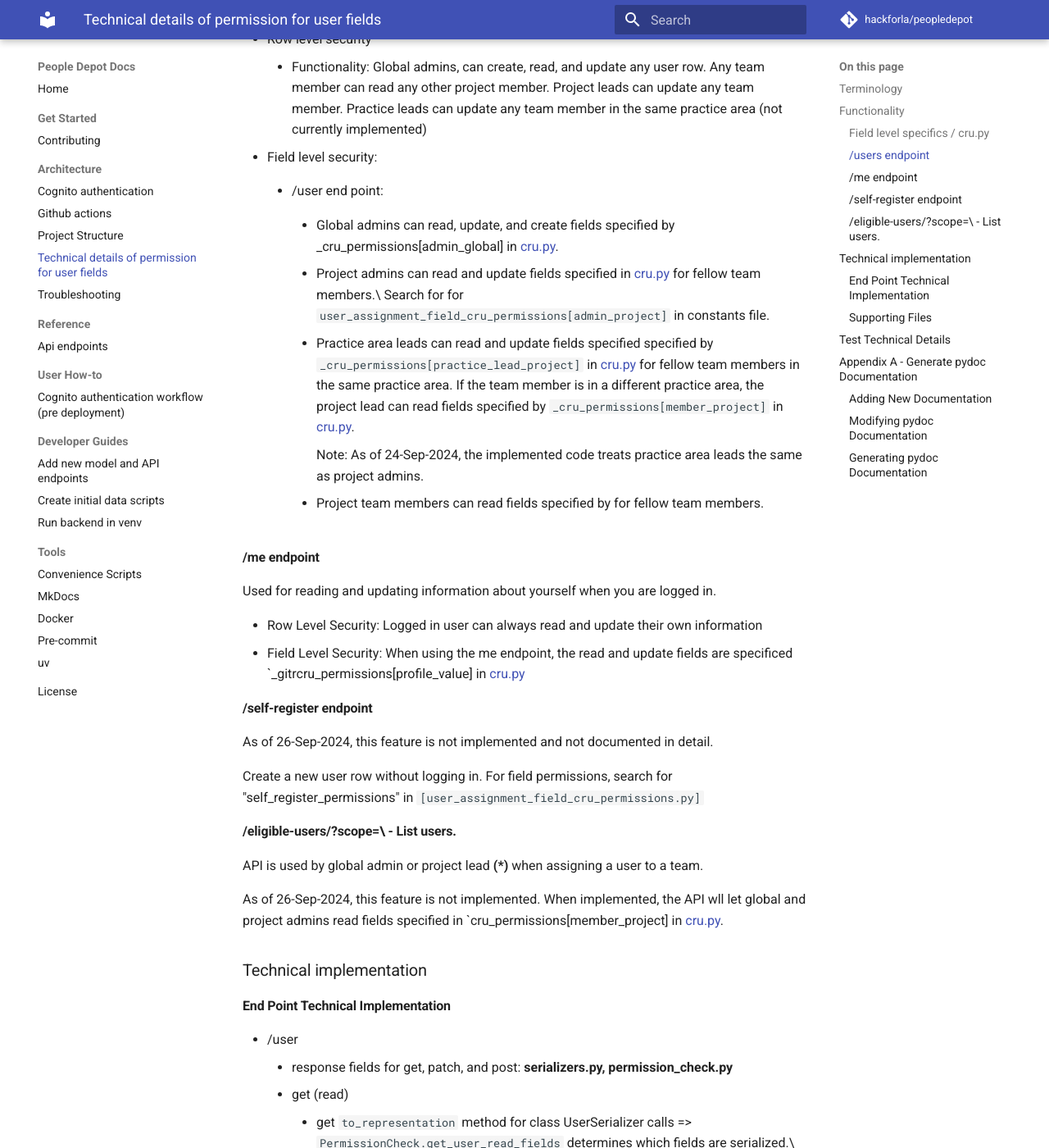
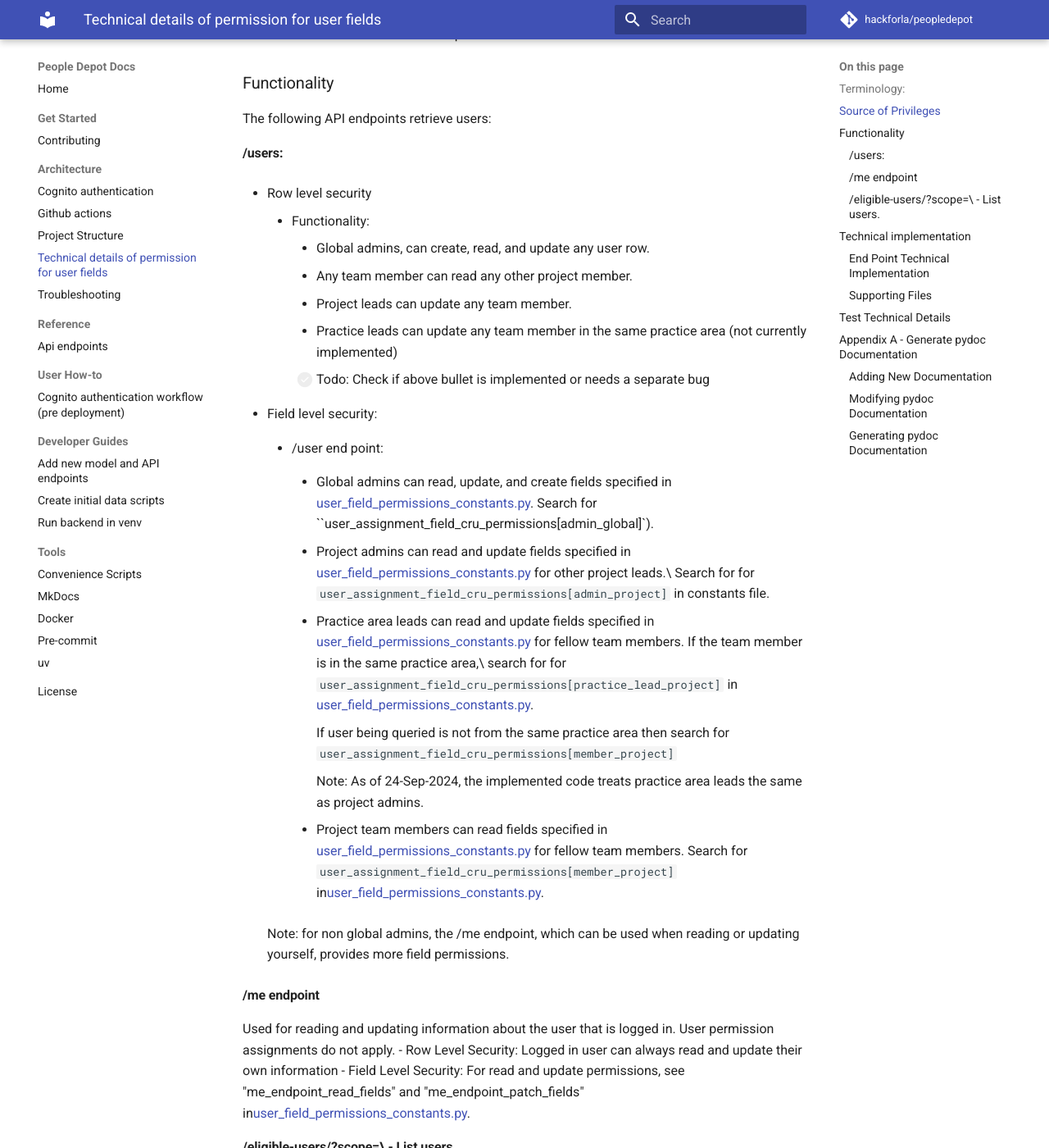
Before and after one commit to hackforla/peopledepot, an MkDocs documentation site: the page built from docs/architecture/technical-details-of-permission-for-user-fields.md, in a window 1280 px wide and 1400 px high, scrolled down 755 px. Shown: the whole window at 82% size. Built offline with MkDocs 1.6.1 and Material for MkDocs 9.7.7, drawn with Linux system fonts in a browser that asks for light colours; comment, search, counter and statistics services are not loaded; some of the changed text lies outside the part shown.

Commit message:
md update

```diff
--- a/docs/architecture/technical-details-of-permission-for-user-fields.md
+++ b/docs/architecture/technical-details-of-permission-for-user-fields.md
@@ -1,4 +1,4 @@
-### Terminology
+### Terminology:
 
 - user row: a user row refers to a row being updated.  Row is redundant but included to
     help distinguish between row and field level security.
@@ -9,66 +9,74 @@
     - patch / update
     - post / create
 
+### Source of Privileges
+
+Field level security specifics are derived from u[user_field_permissions_constants.py](../../app/core/cru_permissions.py).  The file includes several lists that
+you can use to derive different privileges.  Search for these terms
+
+- `user_assignment_field_cru_permissions[profile_value]`
+- `user_assignment_field_cru_permissions[member_project]`
+- `user_assignment_field_cru_permissions[practice_lead_project]`
+- `user_assignment_field_cru_permissions[admin_global]`
+    }
+    fields followed by CRU or a subset of CRU for Create/Read/Update.  Example:
+    first_name:\["RU"\] for a list would indicate that first name is readable and updateable
+    for the list.
+
 ### Functionality
 
-#### Field level specifics / cru.py
+The following API endpoints retrieve users:
 
-The implemented field level security specifics can be derived from [cru.py](../../app/core/cru.py) and should match the requirements.  If requirements change or the requirements
-don't match what is implemented then this file needs to change.
-
-The descriptions of end points below will describe where the specifics are implented in cru.py.
-
-#### /users endpoint
+#### /users:
 
 - Row level security
 
-    - Functionality: Global admins, can create, read,
-        and update any user row.  Any team member can read any other project member.  Project leads can update any team member.  Practice leads can update any team member in the same practice area (not currently implemented)
+    - Functionality:
+        - Global admins, can create, read, and update any user row.
+        - Any team member can read any other project member.
+        - Project leads can update any team member.
+        - Practice leads can update any team member in the same practice area (not currently implemented)
+        - [ ] Todo: Check if above bullet is implemented or needs a separate bug
 
 - Field level security:
 
     - /user end point:
-        - Global admins can read, update, and create fields specified by
-            \_cru_permissions\[admin_global\] in [cru.py](../../app/core/cru.py).
+        - Global admins can read, update, and create fields specified in
+            [user_field_permissions_constants.py](../../app/core/user_field_permissions_constants.py).  Search for
+            \`\`user_assignment_field_cru_permissions\[admin_global\]\`).
 
         - Project admins can read and update fields specified in
-            [cru.py](../../app/core/cru.py) for fellow team members.\
+            [user_field_permissions_constants.py](../../app/core/user_field_permissions_constants.py) for other project leads.\
             Search for for `user_assignment_field_cru_permissions[admin_project]` in
             constants file.
 
-        - Practice area leads can read and update fields specified specified by
-            `_cru_permissions[practice_lead_project]` in
-            [cru.py](../../app/core/cru.py) for fellow team members in the same
-            practice area.  If the team member is in a different practice area,
-            the project lead can read fields specified by  `_cru_permissions[member_project]` in
-            [cru.py](../../app/core/cru.py).
+        - Practice area leads can read and update fields specified in
+            [user_field_permissions_constants.py](../../app/core/user_field_permissions_constants.py) for fellow team members.  If
+            the team member is in the same practice area,\
+            search for for `user_assignment_field_cru_permissions[practice_lead_project]` in
+            [user_field_permissions_constants.py](../../app/core/user_field_permissions_constants.py).
 
-            Note: As of 24-Sep-2024, the implemented code treats practice area leads the same as project admins.
+            If user being queried is not from the same practice area then search for `user_assignment_field_cru_permissions[member_project]`
 
-        - Project team members can read fields specified by  for fellow team members.
+            Note: As of 24-Sep-2024, the implemented code treats practice area leads the same as project
+            admins.
+
+        - Project team members can read fields specified in
+            [user_field_permissions_constants.py](../../app/core/user_field_permissions_constants.py) for fellow team members.   Search for `user_assignment_field_cru_permissions[member_project]` in[user_field_permissions_constants.py](../../app/core/user_field_permissions_constants.py).
+
+    Note: for non global admins, the /me endpoint, which can be used when reading or
+    updating yourself, provides more field permissions.
 
 #### /me endpoint
 
-Used for reading and updating information about yourself when you are logged in.
-
-- Row Level Security: Logged in user can always read and update their own information
-- Field Level Security: When using the me endpoint, the read and update fields are
-    specificed \`\_gitrcru_permissions\[profile_value\] in [cru.py](../../app/core/cru.py)
-
-#### /self-register endpoint
-
-As of 26-Sep-2024, this feature is not implemented and not documented in detail.
-
-Create a new user row without logging in.  For field permissions, search for "self_register_permissions" in
-`[user_assignment_field_cru_permissions.py]`
+Used for reading and updating information about the user that is logged in.  User permission assignments
+do not apply.
+\- Row Level Security: Logged in user can always read and update their own information
+\- Field Level Security: For read and update permissions, see "me_endpoint_read_fields" and "me_endpoint_patch_fields" in[user_field_permissions_constants.py](../../app/core/user_field_permissions_constants.py).
 
 #### /eligible-users/<project id>?scope=\<all/team/notteam> - List users.
 
-API is used by global admin or project lead **(\*)** when assigning a user to a team.
-
-As of 26-Sep-2024, this feature is not implemented.  When implemented, the API wll let
-global and project admins read fields  specified in \`cru_permissions\[member_project\]
-in [cru.py](../../app/core/cru.py).
+This is covered by issue #394
 
 ### Technical implementation
 
@@ -79,15 +87,14 @@
         **serializers.py, permission_check.py**
     - get (read)
         - get `to_representation` method for class UserSerializer calls => `PermissionCheck.get_user_read_fields` determines which fields are serialized.\\
-    - patch (update): `UserViewSet.partial_update` => `PermissionCheck.validate_patch_request(request)` => `PermissionCheck.PermissionCheck.validate_fields_patchable(requesting_user, target_user request_fields)` will check field permission logic for request fields based on the requesting
-        user and taget user.  If the request fields include a field outside the requester's scope, the method returns a PermissionError, otherwise the record is updated.  **views.py, permission_check.py**
+            - /user - see above bullet about response fields.  No processing on incoming request as no request fields to process.
+            - /user/<uuid> fetches a specific user.  See above bullet about response fields.  If the requester does not have permission
+                to view the user, PermisssionUtil.get_user_read_fields will find no fields to serialize and throw a ValidationError.
+    - patch (update): `UserViewSet.partial_update` => `PermissionCheck.validate_patch_request(request)` => `PermissionCheck.PermissionCheck.validate_fields_patchable(requesting_user, target_user, request_fields)` will check field permission logic for request fields.  If the request fields
+        include a field outside the requester's scope, the method returns a PermissionError, otherwise the
+        record is udated.  **views.py, permission_check.py**
     - post (create): UserViewSet.create: If the requester is not a global admin, the create method
-        will throw an error.  If the fields specified in the request are out of scope, the
-        method returns an error.  **views.py**
-- /user/<uuid> fetches a specific user.
-    - get (read) Get is the only method that applies.  Fetches a specific user.  See above bullet about response fields.  If the requester does not have permission
-        to view the user, PermisssionUtil.get_user_read_fields will find no fields to serialize and throw a ValidationError. See above bullet about response fields.  If the requester does not have permission
-        to view the user, PermisssionUtil.get_user_read_fields will find no fields to serialize and throw a ValidationError.
+        will throw an error.  **views.py**
 - /me
     - response fields for get and patch: `UserProfileAPISerializer.to_representation` => `PermissionCheck.get_user_read_fields` determines which fields are serialized.
     - get: see response fields above.  No request fields accepted.  **views.py, serializer.py**
```
